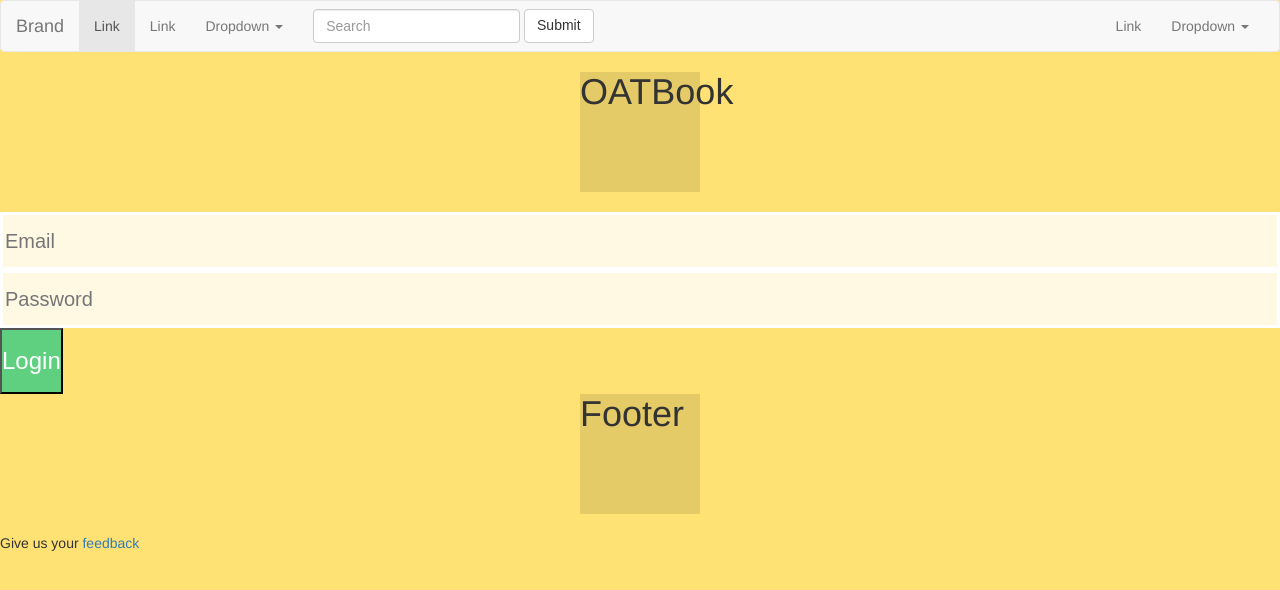
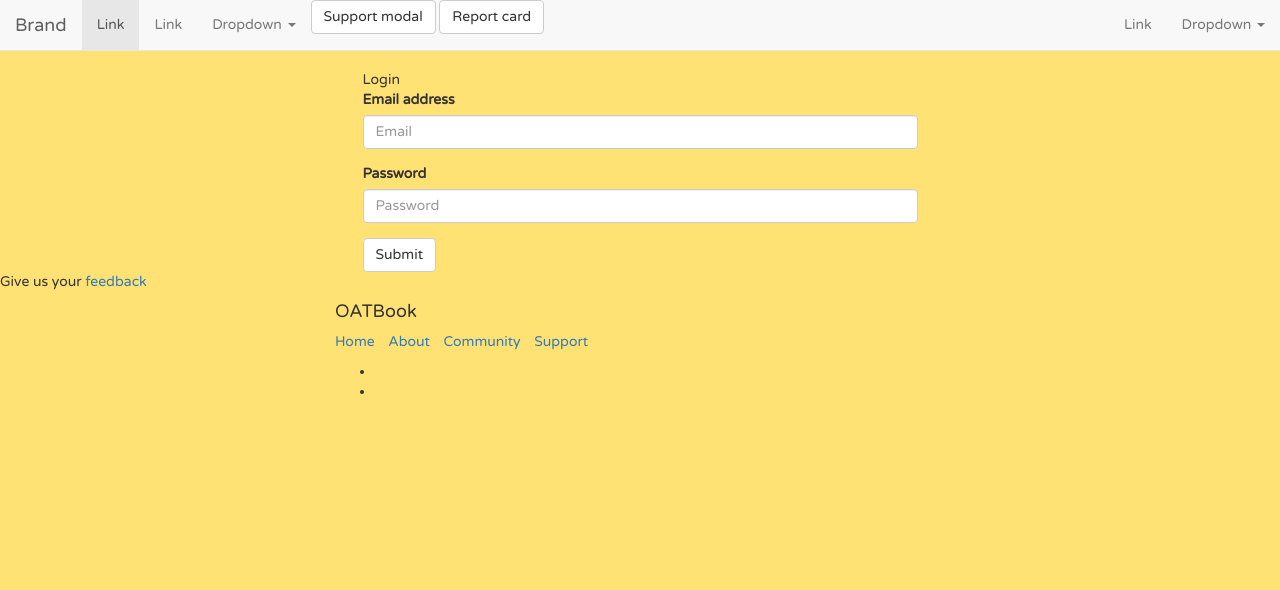
Before and after one commit to robcleaton/my.oatbook, a PHP site: page /login.php in a window 1280 px wide. Shown: the top 590 px of the page. Run offline with PHP 8.4, Linux system fonts and the light colour scheme.

Commit message:
incorporating bootstrap and modals

```diff
--- a/includes/footer.php
+++ b/includes/footer.php
@@ -1,12 +1,14 @@
-<h1>Footer</h1>
 
   <div class="feedback">
     Give us your <a href="mailto:support@oatbook.co.uk?subject=My OATBook support">feedback</a>
   </div>
 
-  <footer>
+
+  <footer class="container-fluid">
+    <div class="row">
+      <div class="col-sm-6 col-sm-offset-3">
         <h4>OATBook</h4>
-    <ul class="nav">
+        <ul class="list-inline">
           <li><a href="/">Home</a></li>
           <li><a href="about.php">About</a></li>
           <li><a href="community.php">Community</a></li>
@@ -16,7 +18,9 @@
           <li><a href="https://twitter.com/warfaceuk" target="_blank"><i class="fa fa-twitter"></i></a></li>
           <li><a href="https://www.instagram.com/oatbook/" target="_blank"><i class="fa fa-instagram"></i></a></li>
         </ul>
-  </footer>
+      </div>
+    </div><!-- /row -->
+  </footer><!-- /container-fluid -->
 
 
     <!-- jQuery (necessary for Bootstrap's JavaScript plugins) -->
--- a/includes/header.php
+++ b/includes/header.php
@@ -18,7 +18,7 @@
     <![endif]-->
   </head>
 
-  <nav class="navbar navbar-default">
+  <nav class="navbar navbar-default navbar-fixed-top">
     <div class="container-fluid">
       <!-- Brand and toggle get grouped for better mobile display -->
       <div class="navbar-header">
@@ -49,12 +49,7 @@
             </ul>
           </li>
         </ul>
-        <form class="navbar-form navbar-left">
-          <div class="form-group">
-            <input type="text" class="form-control" placeholder="Search">
-          </div>
-          <button type="submit" class="btn btn-default">Submit</button>
-        </form>
+
         <ul class="nav navbar-nav navbar-right">
           <li><a href="#">Link</a></li>
           <li class="dropdown">
@@ -68,6 +63,15 @@
             </ul>
           </li>
         </ul>
+        <!-- Button trigger modal -->
+        <button type="button" class="btn btn-default" data-toggle="modal" data-target="#supportModal">
+          Support modal
+        </button>
+
+        <!-- Button trigger modal -->
+        <button type="button" class="btn btn-default" data-toggle="modal" data-target="#reportCardModal">
+          Report card
+        </button>
       </div><!-- /.navbar-collapse -->
     </div><!-- /.container-fluid -->
   </nav>
--- a/login.php
+++ b/login.php
@@ -7,63 +7,27 @@ include 'includes/header.php'; ?>
   body {
     background: rgba(255, 215, 58, 0.71);
   }
-  header, footer {
-    display: none;
-  }
-  h1 {
-    height: 120px;
-    width: 120px;
-    background: rgba(0, 0, 0, 0.1);
-    margin: 0 auto;
-    margin-bottom: 20px;
-  }
-  input {
-    background: rgba(255, 255, 255, 0.8);
-    width: 100%;
-    height: 48px;
-    font-family: 'Varela Round', sans-serif;
-    font-size: 20px;
-    height: 58px;
-    border: 3px solid #fff;
-  }
-  input:hover {
-    opacity: 1;
-    border: 3px solid #ddd;
-  }
-  input:focus {
-    border: 3px solid #ddd;
-    color: black;
-  }
-  button {
-    background: #5fcf80;
-    font-family: 'Varela Round', sans-serif;
-    color: #fff;
-    font-size: 24px;
-    padding: 14px 0px;
-  }
-  button:hover {
-    background: #31af56;
-    color: #fff;
-  }
 </style>
 
-<main>
+  <div class="container">
 
-  <div class="box login">
-    <div class="box-content">
-      <h1>OATBook</h1>
-      <form action="index.php">
-        <div class="form-item">
-          <input placeholder="Email"></input>
-        </div>
-        <div class="form-item">
-          <input placeholder="Password"></input>
-        </div>
+    <div class="row">
+      <div class="col-sm-6 col-sm-offset-3">Login
+        <form>
+          <div class="form-group">
+            <label for="exampleInputEmail1">Email address</label>
+            <input type="email" class="form-control" id="exampleInputEmail1" placeholder="Email">
+          </div>
+          <div class="form-group">
+            <label for="exampleInputPassword1">Password</label>
+            <input type="password" class="form-control" id="exampleInputPassword1" placeholder="Password">
+          </div>
+          <button type="submit" class="btn btn-default">Submit</button>
+        </form>
+      </div>
 
-        <button>Login</button>
-      </form>
-    </div>
-  </div>
-</main>
+    </div><!-- /row -->
+  </div><!-- /container -->
+
 
 <?php include 'includes/footer.php'; ?>
--- /dev/null
+++ b/sass/_custom.scss
@@ -0,0 +1,7 @@
+// Import Google font
+@import url('https://fonts.googleapis.com/css?family=Varela+Round');
+
+body {
+  font-family: 'Varela Round', sans-serif;
+  padding-top: 70px;
+}
```
Also changed, not shown: includes/report-card.php (added, +18 -0 lines), includes/support.php (added, +18 -0 lines), index.php (+18 -24 lines), stylesheets/styles.css, 2 other files. Lines whose indentation alone changed are shown as unchanged.
